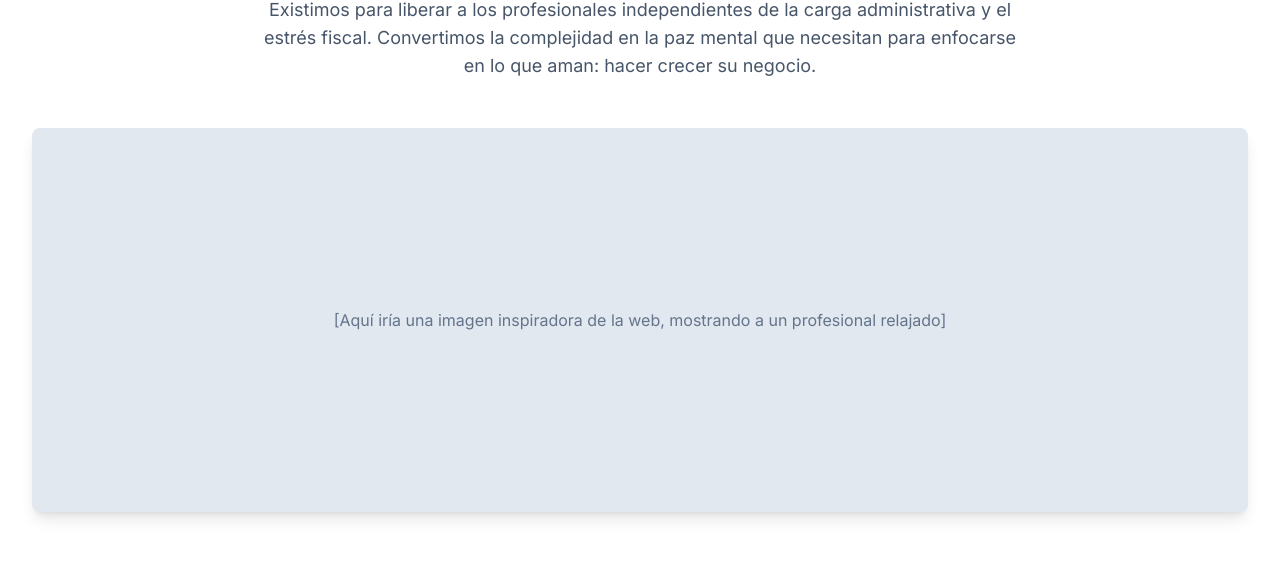
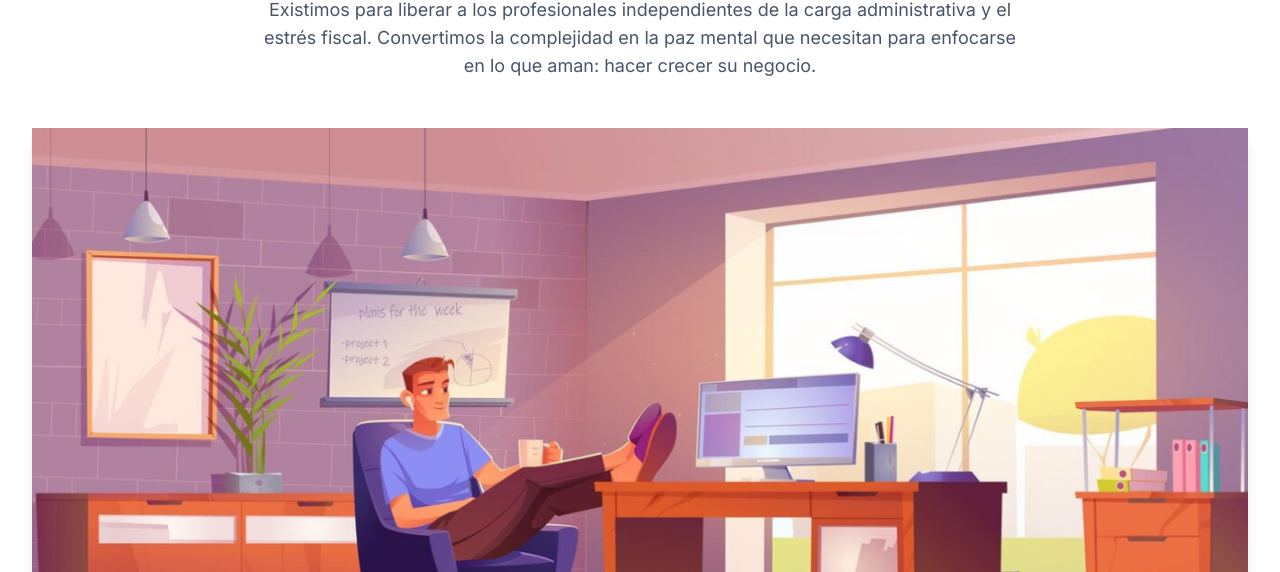
Before and after one commit to lkswally/fisconexo.io, a plain HTML site: page index.html in a window 1280 px wide. Shown: the part 228-800 px from the top of the page. Drawn offline with nearby package versions, Linux system fonts and the light colour scheme.

Commit message:
Update index.html

```diff
--- a/index.html
+++ b/index.html
@@ -96,10 +96,11 @@
                     </p>
                 </div>
                 <!-- Placeholder para imagen de fisconexo.com -->
-                <div class="mt-12 w-full h-96 bg-slate-200 rounded-lg shadow-lg flex items-center justify-center">
+                <div class="mt-12 w-full h-100 bg-slate-200 rounded-lg shadow-lg flex items-center justify-center">
                     <p class="text-slate-500 text-center">
                         <!-- Imagen de la sección principal de Fisconexo.com -->
-                        [Aquí iría una imagen inspiradora de la web, mostrando a un profesional relajado]
+                         <img src="img1.png" alt="">
+
                     </p>
                 </div>
             </div>
@@ -209,7 +210,7 @@
                 <div class="w-full h-48 bg-slate-200 rounded-lg shadow-lg flex items-center justify-center">
                     <p class="text-slate-500 text-center">
                         <!-- Imagen del flujo de 6 pasos -->
-                        [Aquí iría una imagen o diagrama del proceso de 6 pasos, como el que está en los archivos]
+                        <img src="img2.png" alt="">
                     </p>
                 </div>
             </div>
```
